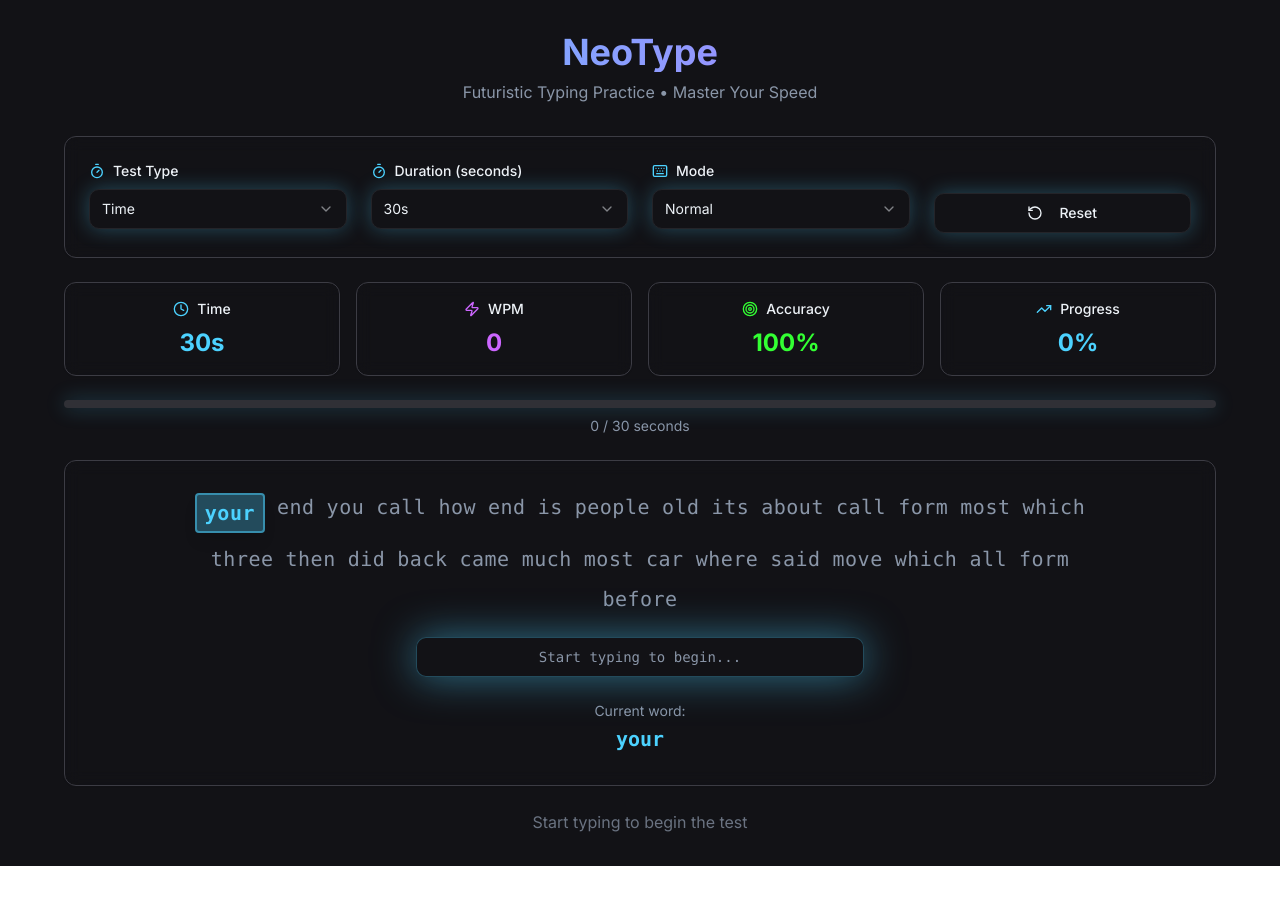
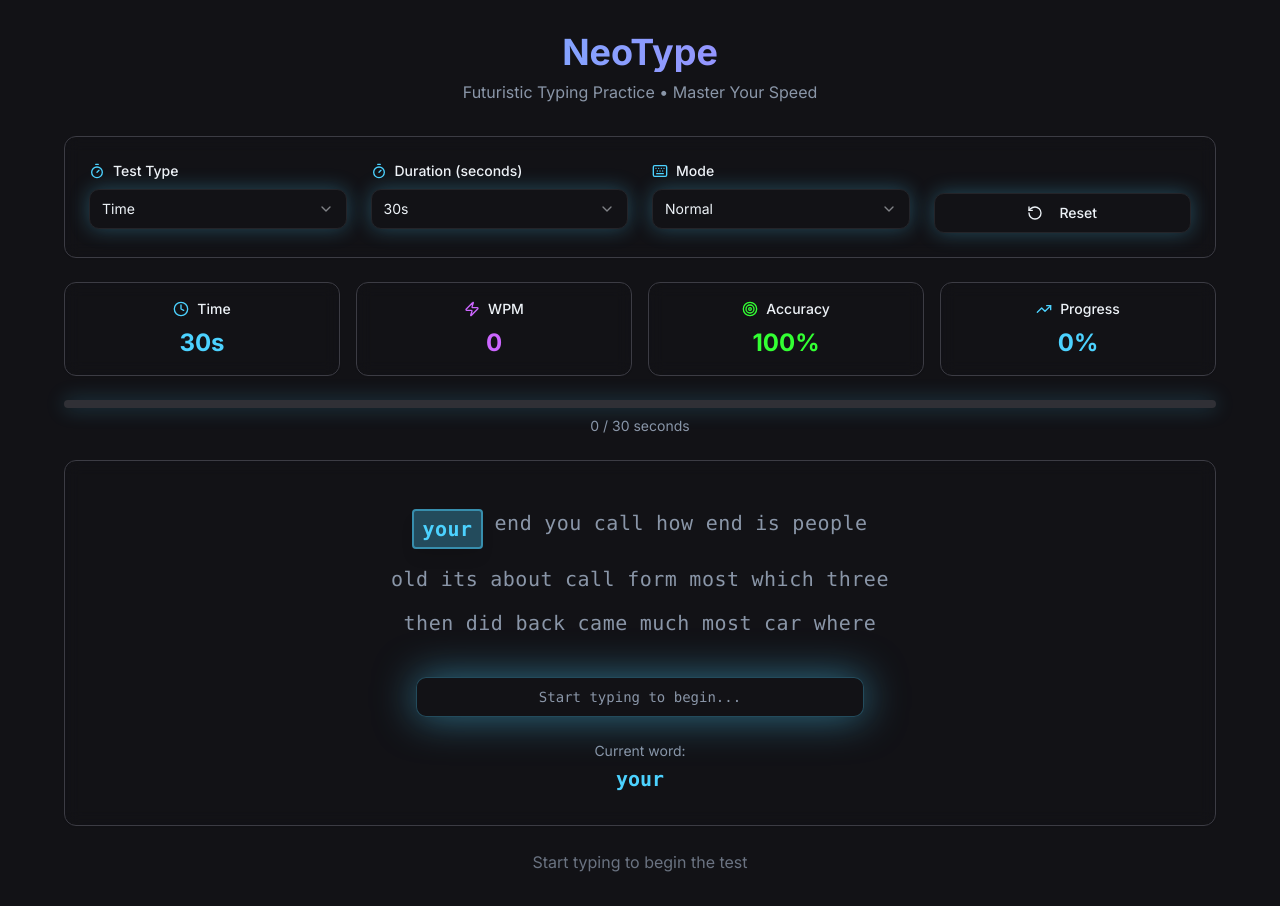
Before and after one commit to elcractic/typing-nexus-labs, a React (Vite) app: page / in a window 1280 px wide. Before the commit the page ends 866 px from the top, so only its background shows below. Built offline with nearby package versions, Linux system fonts and the light colour scheme; the HTML template or start-up script is replaced by a standard one.

Commit message:
Fix line disappearance bug

```diff
--- a/src/components/TypingDisplay.tsx
+++ b/src/components/TypingDisplay.tsx
@@ -27,19 +27,41 @@ export const TypingDisplay = ({
   stats,
   settings,
 }: TypingDisplayProps) => {
-  // Show more words and keep completed ones visible longer
-  const startIndex = Math.max(0, currentWordIndex - 10); // Show 10 previous words
-  const displayWords = words.slice(startIndex, currentWordIndex + 30); // Show 30 upcoming words
+  const wordsPerLine = 8; // Number of words per line
+  const currentLine = Math.floor(currentWordIndex / wordsPerLine);
+  const currentWordInLine = currentWordIndex % wordsPerLine;
+
+  // Show current line and next 2 lines
+  const startWordIndex = currentLine * wordsPerLine;
+  const endWordIndex = startWordIndex + (wordsPerLine * 3); // Show 3 lines
+  const displayWords = words.slice(startWordIndex, endWordIndex);
   const currentWord = words[currentWordIndex];
 
-  const getWordStyle = (index: number, word: string) => {
-    const actualIndex = startIndex + index;
+  // Group words into lines for display
+  const groupWordsIntoLines = (wordsList: string[], startIdx: number) => {
+    const lines = [];
+    for (let i = 0; i < wordsList.length; i += wordsPerLine) {
+      lines.push({
+        words: wordsList.slice(i, i + wordsPerLine),
+        startIndex: startIdx + i,
+        lineNumber: Math.floor((startIdx + i) / wordsPerLine)
+      });
+    }
+    return lines;
+  };
 
-    if (actualIndex < currentWordIndex) {
-      // Completed words - keep them visible with green highlight
+  const wordLines = groupWordsIntoLines(displayWords, startWordIndex);
+
+  const getWordStyle = (wordIndex: number, word: string, lineNumber: number) => {
+    if (wordIndex < currentWordIndex) {
+      // Completed words - only show if in current line
+      if (lineNumber === currentLine) {
         return "text-success bg-success/20 px-2 py-1 rounded font-medium border border-success/30";
-    } else if (actualIndex === currentWordIndex) {
-      // Current word - check if it matches current input
+      } else {
+        return "opacity-0"; // Hide completed lines
+      }
+    } else if (wordIndex === currentWordIndex) {
+      // Current word
       const isCorrect = currentInput.trim() === "" || word.startsWith(currentInput.trim());
       return isCorrect
         ? "text-primary bg-primary/30 px-2 py-1 rounded border-2 border-primary/50 font-bold shadow-lg"
@@ -112,17 +134,27 @@ export const TypingDisplay = ({
       {/* Words Display */}
       <Card className="p-8 neon-glow-strong bg-card/30 backdrop-blur">
         <div className="text-center space-y-6">
-          <div className="text-lg md:text-xl font-mono leading-relaxed tracking-wide min-h-[120px] flex items-center justify-center">
-            <div className="flex flex-wrap gap-3 justify-center max-w-4xl">
-              {displayWords.map((word, index) => (
+          <div className="text-lg md:text-xl font-mono leading-relaxed tracking-wide min-h-[160px] flex flex-col justify-center space-y-4">
+            {wordLines.map((line, lineIdx) => (
+              <div
+                key={line.lineNumber}
+                className={`flex gap-3 justify-center transition-all duration-500 ${
+                  line.lineNumber < currentLine ? 'animate-fade-out opacity-0 -translate-y-4' : 'animate-fade-in'
+                }`}
+              >
+                {line.words.map((word, wordIdx) => {
+                  const wordIndex = line.startIndex + wordIdx;
+                  return (
                     <span
-                  key={startIndex + index}
-                  className={`transition-all duration-300 ${getWordStyle(index, word)}`}
+                      key={wordIndex}
+                      className={`transition-all duration-300 ${getWordStyle(wordIndex, word, line.lineNumber)}`}
                     >
                       {word}
                     </span>
+                  );
+                })}
+              </div>
             ))}
-            </div>
           </div>
 
           <div className="max-w-md mx-auto">
```
Lines whose indentation alone changed are shown as unchanged.
